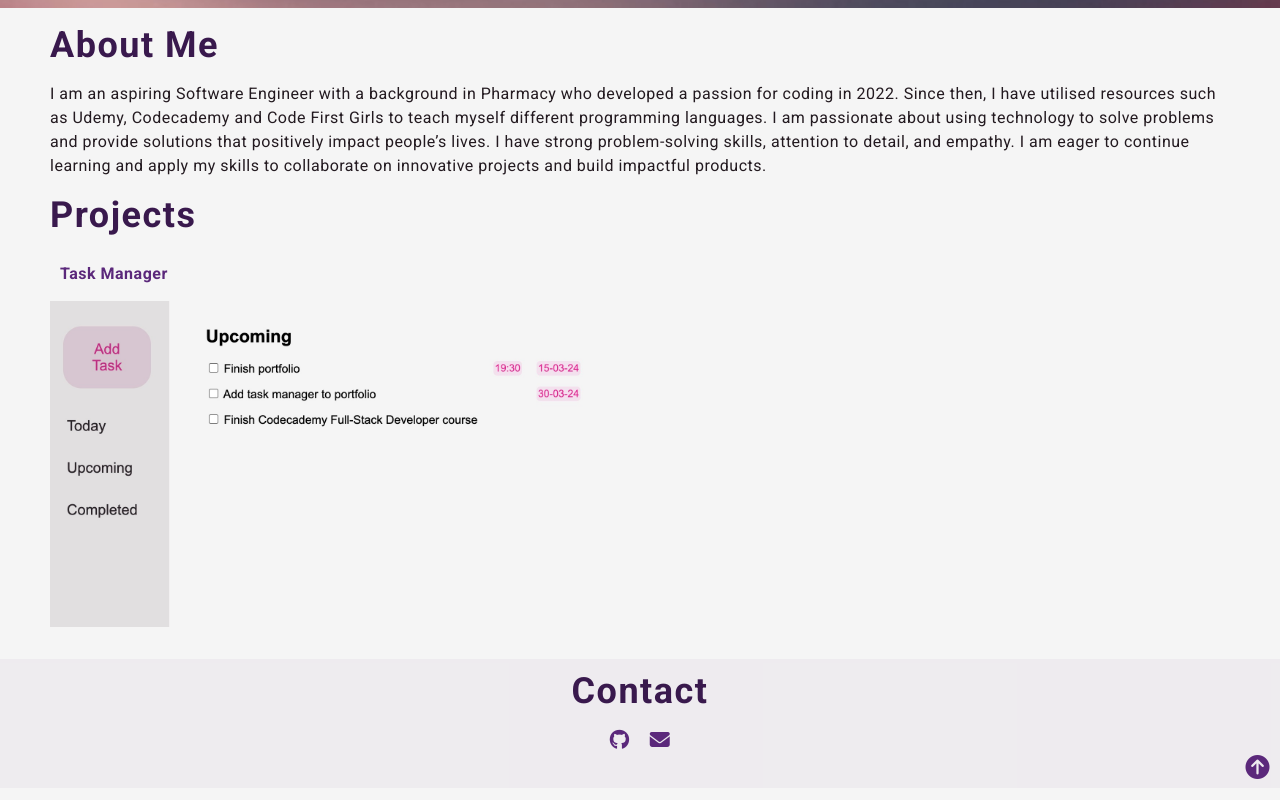
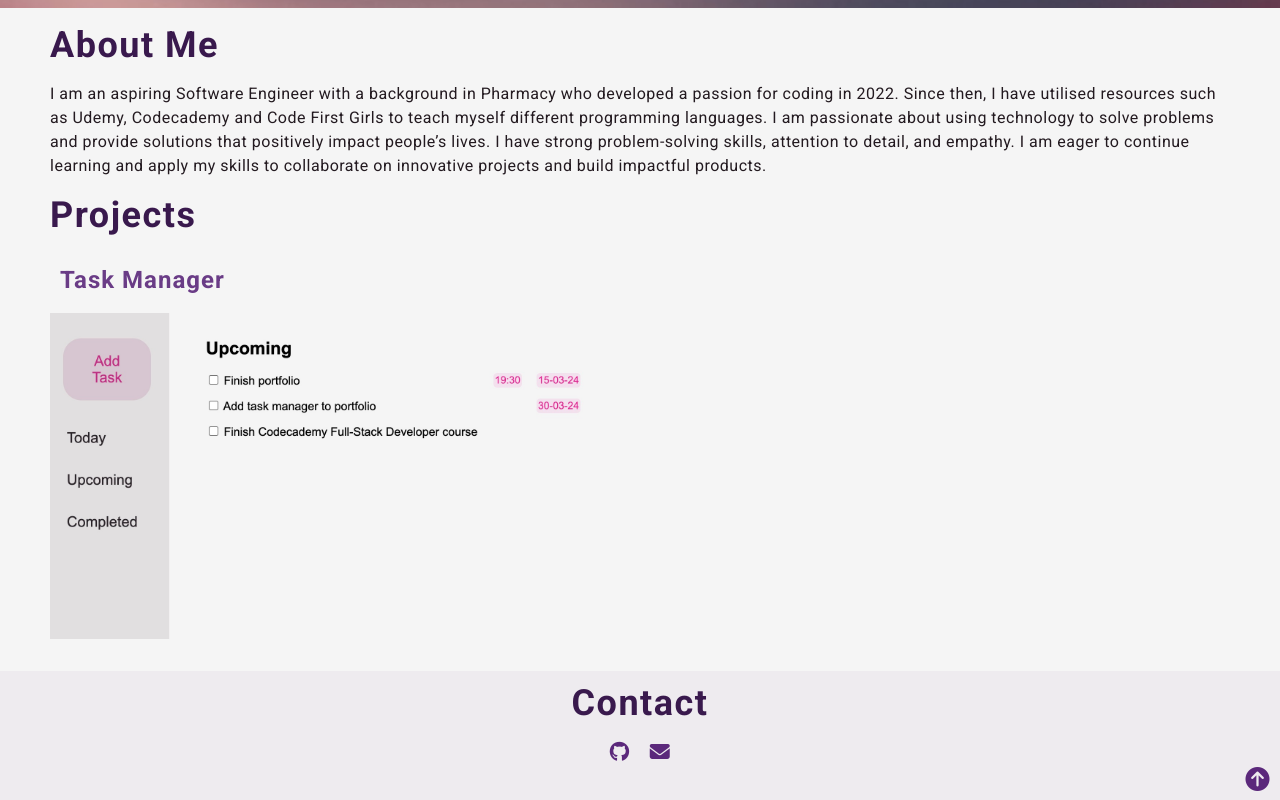
Before and after one commit to hannahncampbell/hannahncampbell.github.io, a plain HTML site: page index.html in a window 1280 px wide. Shown: the part 862-1662 px from the top of the page. Drawn offline with Linux system fonts and the light colour scheme.

Commit message:
Update index.html

```diff
--- a/index.html
+++ b/index.html
@@ -46,7 +46,7 @@
             <h2>Projects</h2>
             <div class="portfolio">
                 <a href="https://hannahncampbell.github.io/TaskManager/" class="portfolio-project">
-                    <h4 class="project-name">Task Manager</h4>
+                    <h3 class="project-name">Task Manager</h3>
                     <img src="TaskManagerPhoto.jpg" alt="" class="portfolio-image">
                 </a>
                 <a href="#" class="portfolio-project">
```
